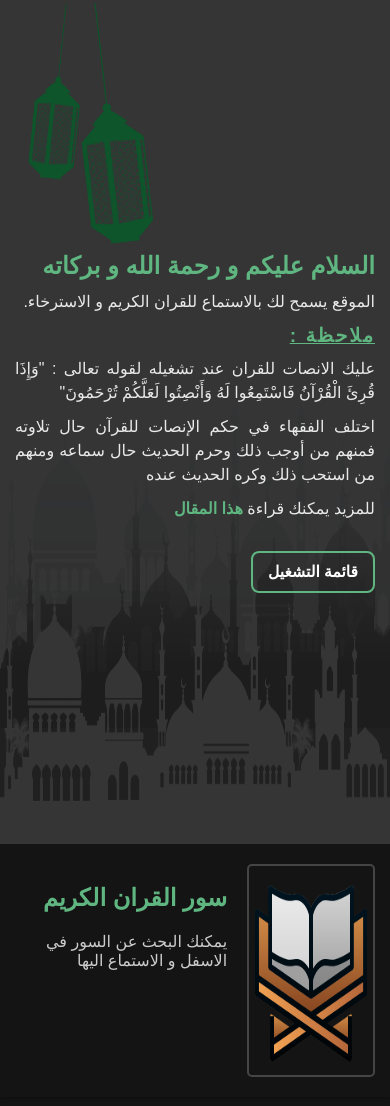
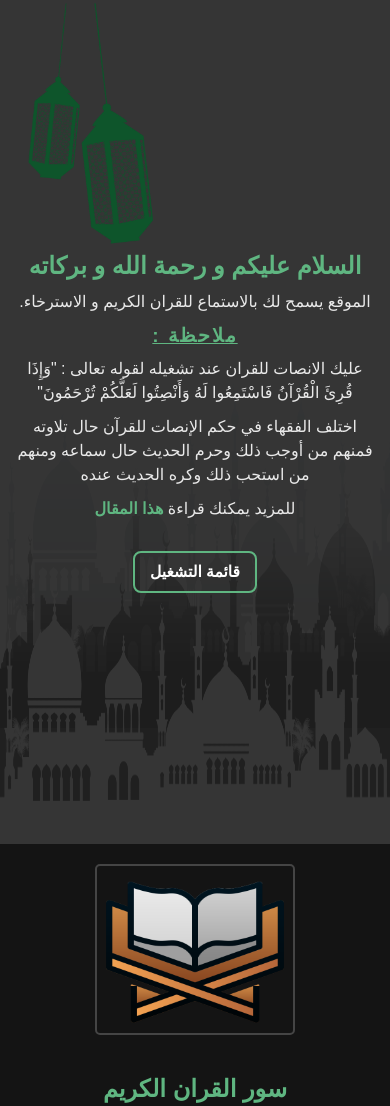
Before and after one commit to SamiSelx/Quran-web, a plain HTML site: page index.html in a window 390 px wide. Shown: the top 1106 px of the page. Drawn offline with Linux system fonts and the light colour scheme; no server answers; a web font is replaced by a local one.

Commit message:
responsive

```diff
--- a/css/main.css
+++ b/css/main.css
@@ -32,6 +32,10 @@ main{
     align-items: center;
     position: relative;
 }
+
+main .container{
+    position: relative;
+}
 main .lamp{
     position: absolute;
     top: 0;
@@ -60,6 +64,14 @@ main .desc p{
     text-align: justify;
 }
 
+@media (max-width:714px) {
+    main .container{
+        text-align: center;
+    }
+    main .desc p{
+        text-align: center;
+    }
+}
 main .desc .read-more a{
     text-decoration: none;
     color: var(--title-color);
@@ -100,7 +112,7 @@ main .container button:hover::before{
 }
 
 .playlist{
-    height: 100vh;
+    min-height: 100vh;
     background-color: #141414;
 
 }
@@ -111,13 +123,22 @@ main .container button:hover::before{
 .header-playlist .container{
     display: flex;
     gap: 20px;
-    height: 30vh;
+    min-height: 30vh;
     padding-top: 20px;
     padding-bottom: 20px;
+}
+@media (max-width:618px) {
+    .header-playlist .container{
+        flex-direction: column;
+        justify-content: center;
+        align-items: center;
+        text-align: center;
+    }
 }
 
 .header-playlist .container .image{
     width: 200px;
+    height: 170.95px;
     border: 2px solid var(--main-color);
     border-radius: 5px;
 }
@@ -185,6 +206,8 @@ main .container button:hover::before{
     border-radius: 8px;
     border: none;
     font-weight: 600;
+    max-width: 200px;
+    width: 100%;
 }
 
 .search-playlist input:focus{
```
